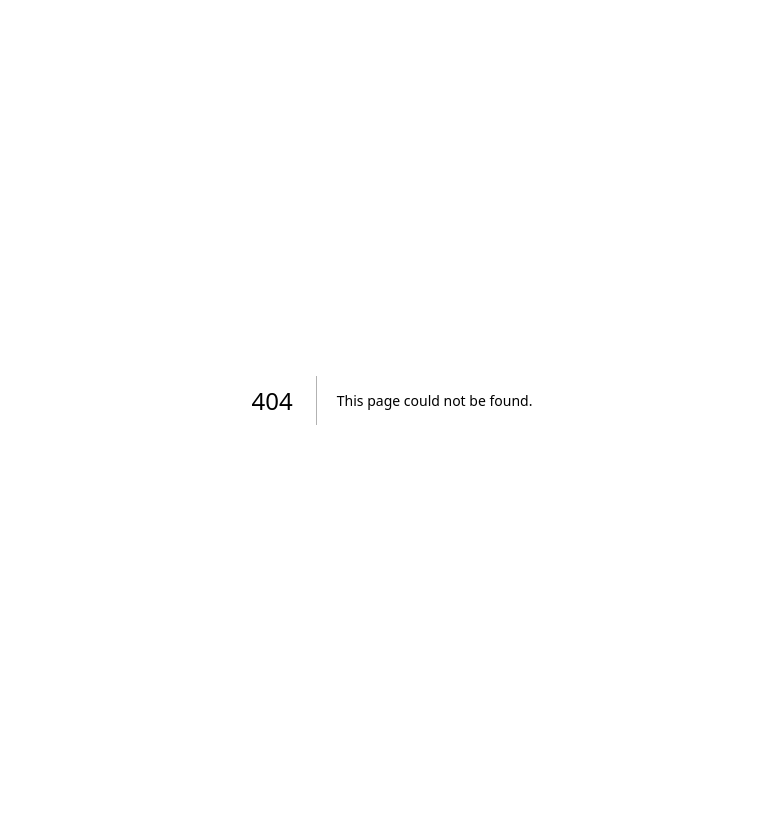
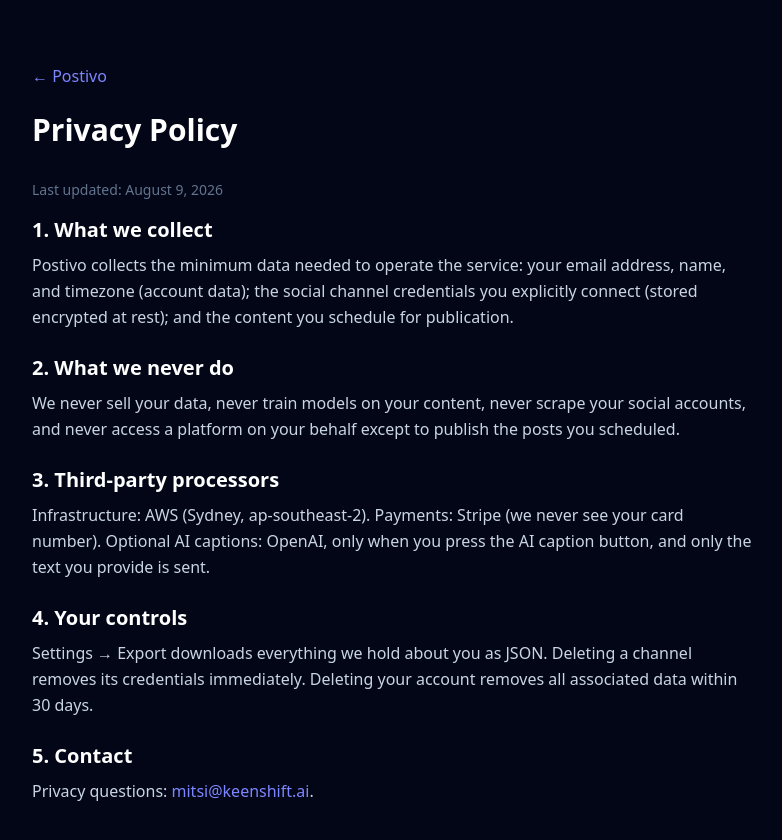
Before and after one commit to Mitsi-ag/postivo, a Next.js app: page /privacy in a window 1280 px wide. Before the commit this address had no page. Shown: the top 840 px of the page, without its empty margins (248-1030 px from the left). Before the commit the page ends 800 px from the top, so only its background shows below. Built offline with nearby package versions, Linux system fonts and the light colour scheme.

Commit message:
Add privacy/terms/support pages, update landing copy for Postgres+S3+autoscaling architecture

```diff
--- a/src/app/page.tsx
+++ b/src/app/page.tsx
@@ -3,7 +3,7 @@
 const COMPARISON = [
   { label: 'Deployment', postiz: 'Next.js + NestJS + PostgreSQL + Redis + BullMQ + Temporal', postivo: 'One container. One process.' },
   { label: 'Memory', postiz: '2 GB+ across 5 services', postivo: '< 512 MB, everything in-process' },
-  { label: 'Database', postiz: 'External PostgreSQL required', postivo: 'Embedded SQLite (WAL), zero setup' },
+  { label: 'Database', postiz: 'External PostgreSQL + Redis required', postivo: 'One managed Postgres. Nothing else.' },
   { label: 'License', postiz: 'AGPL-3.0', postivo: 'MIT — do whatever you want' },
   { label: 'API', postiz: 'Internal-first, UI-driven', postivo: 'Agent-first REST API with Bearer keys' },
 ];
@@ -12,8 +12,8 @@
   { icon: '🗓️', title: 'Schedule everywhere', desc: 'Compose once, publish to Bluesky, Mastodon, X, LinkedIn, DEV and any webhook — with per-channel overrides.' },
   { icon: '🪝', title: 'Webhook provider', desc: 'First-class webhook channel plugs straight into n8n, Zapier or Make. Your content, your pipelines.' },
   { icon: '🤖', title: 'Agent-first API', desc: 'Every core action is a clean REST endpoint. Generate an API key and let your agents schedule for you.' },
-  { icon: '📦', title: 'Self-host anywhere', desc: 'No Postgres, no Redis, no workers. A single Node process with an embedded SQLite database.' },
-  { icon: '🖼️', title: 'Media uploads', desc: 'Attach images and video up to 50 MB. Stored locally, served by the app.' },
+  { icon: '📦', title: 'Stateless & autoscaling', desc: 'No Redis, no worker fleet. A stateless Node tier on Postgres + S3 that scales 1→10 instances automatically.' },
+  { icon: '🖼️', title: 'Media uploads', desc: 'Attach images and video up to 50 MB. Stored in S3, served securely by the app.' },
   { icon: '✨', title: 'AI captions', desc: 'Optional OpenAI-compatible caption generation, with a built-in local fallback that works offline.' },
 ];
 
@@ -50,9 +50,9 @@
           </span>
         </h1>
         <p className="mx-auto mt-6 max-w-2xl text-lg text-slate-400">
-          Postivo is a social media scheduler that runs as a single Next.js app with an embedded SQLite
-          database and an in-process scheduler. No Postgres, no Redis, no worker fleet — just{' '}
-          <code className="rounded bg-slate-800 px-1.5 py-0.5 text-sm text-indigo-300">npm start</code>.
+          Postivo is a social media scheduler that runs as a single stateless Next.js app on Postgres
+          with an in-process, race-safe scheduler. No Redis, no Temporal, no worker fleet — one container
+          that autoscales with your traffic.
         </p>
         <div className="mt-8 flex items-center justify-center gap-4">
           <Link
--- /dev/null
+++ b/src/app/privacy/page.tsx
@@ -0,0 +1,33 @@
+import Link from 'next/link';
+
+export default function Privacy() {
+  return (
+    <div className="mx-auto max-w-3xl px-6 py-16 text-slate-300">
+      <Link href="/" className="text-indigo-400 hover:text-indigo-300">← Postivo</Link>
+      <h1 className="mt-6 mb-8 text-3xl font-bold text-white">Privacy Policy</h1>
+      <p className="mb-4 text-sm text-slate-500">Last updated: August 9, 2026</p>
+      <div className="space-y-6 leading-relaxed">
+        <section>
+          <h2 className="mb-2 text-xl font-semibold text-white">1. What we collect</h2>
+          <p>Postivo collects the minimum data needed to operate the service: your email address, name, and timezone (account data); the social channel credentials you explicitly connect (stored encrypted at rest); and the content you schedule for publication.</p>
+        </section>
+        <section>
+          <h2 className="mb-2 text-xl font-semibold text-white">2. What we never do</h2>
+          <p>We never sell your data, never train models on your content, never scrape your social accounts, and never access a platform on your behalf except to publish the posts you scheduled.</p>
+        </section>
+        <section>
+          <h2 className="mb-2 text-xl font-semibold text-white">3. Third-party processors</h2>
+          <p>Infrastructure: AWS (Sydney, ap-southeast-2). Payments: Stripe (we never see your card number). Optional AI captions: OpenAI, only when you press the AI caption button, and only the text you provide is sent.</p>
+        </section>
+        <section>
+          <h2 className="mb-2 text-xl font-semibold text-white">4. Your controls</h2>
+          <p>Settings → Export downloads everything we hold about you as JSON. Deleting a channel removes its credentials immediately. Deleting your account removes all associated data within 30 days.</p>
+        </section>
+        <section>
+          <h2 className="mb-2 text-xl font-semibold text-white">5. Contact</h2>
+          <p>Privacy questions: <a className="text-indigo-400" href="mailto:mitsi@keenshift.ai">mitsi@keenshift.ai</a>.</p>
+        </section>
+      </div>
+    </div>
+  );
+}
--- /dev/null
+++ b/src/app/support/page.tsx
@@ -0,0 +1,26 @@
+import Link from 'next/link';
+
+export default function Support() {
+  return (
+    <div className="mx-auto max-w-3xl px-6 py-16 text-slate-300">
+      <Link href="/" className="text-indigo-400 hover:text-indigo-300">← Postivo</Link>
+      <h1 className="mt-6 mb-8 text-3xl font-bold text-white">Support</h1>
+      <div className="space-y-6 leading-relaxed">
+        <p>Need help with Postivo? We answer every message within one business day.</p>
+        <section className="rounded-xl border border-slate-800 bg-slate-900/50 p-6">
+          <h2 className="mb-2 text-xl font-semibold text-white">Email</h2>
+          <p><a className="text-indigo-400" href="mailto:mitsi@keenshift.ai">mitsi@keenshift.ai</a></p>
+        </section>
+        <section>
+          <h2 className="mb-2 text-xl font-semibold text-white">Common topics</h2>
+          <ul className="list-disc space-y-2 pl-6">
+            <li><strong className="text-white">Connecting channels</strong> — Channels → Add channel, pick a provider, paste its token. Bluesky and Mastodon work with just an app password/token.</li>
+            <li><strong className="text-white">Failed posts</strong> — Queue → Failed shows the exact platform error; hit Retry after fixing credentials.</li>
+            <li><strong className="text-white">Billing</strong> — Settings → Billing to upgrade, manage, or cancel. Handled securely by Stripe.</li>
+            <li><strong className="text-white">API access</strong> — Settings → API keys. Every core action is available via REST with a Bearer key.</li>
+          </ul>
+        </section>
+      </div>
+    </div>
+  );
+}
--- /dev/null
+++ b/src/app/terms/page.tsx
@@ -0,0 +1,33 @@
+import Link from 'next/link';
+
+export default function Terms() {
+  return (
+    <div className="mx-auto max-w-3xl px-6 py-16 text-slate-300">
+      <Link href="/" className="text-indigo-400 hover:text-indigo-300">← Postivo</Link>
+      <h1 className="mt-6 mb-8 text-3xl font-bold text-white">Terms of Service</h1>
+      <p className="mb-4 text-sm text-slate-500">Last updated: August 9, 2026</p>
+      <div className="space-y-6 leading-relaxed">
+        <section>
+          <h2 className="mb-2 text-xl font-semibold text-white">1. The service</h2>
+          <p>Postivo lets you schedule and publish content to social platforms you connect. You must comply with each platform's terms; you are responsible for the content you schedule.</p>
+        </section>
+        <section>
+          <h2 className="mb-2 text-xl font-semibold text-white">2. Plans & billing</h2>
+          <p>The Free plan is free forever with stated limits. Pro is billed monthly via Stripe and renews until cancelled. You can cancel anytime from Settings → Billing; access continues to the end of the paid period. No refunds for partial periods.</p>
+        </section>
+        <section>
+          <h2 className="mb-2 text-xl font-semibold text-white">3. Acceptable use</h2>
+          <p>No spam, no illegal content, no abuse of platform APIs, no attempts to circumvent plan limits. We may suspend accounts that violate these rules.</p>
+        </section>
+        <section>
+          <h2 className="mb-2 text-xl font-semibold text-white">4. Liability</h2>
+          <p>The service is provided "as is" without warranties. To the maximum extent permitted by law, liability is limited to the amount you paid in the last 12 months.</p>
+        </section>
+        <section>
+          <h2 className="mb-2 text-xl font-semibold text-white">5. Contact</h2>
+          <p><a className="text-indigo-400" href="mailto:mitsi@keenshift.ai">mitsi@keenshift.ai</a></p>
+        </section>
+      </div>
+    </div>
+  );
+}
```
